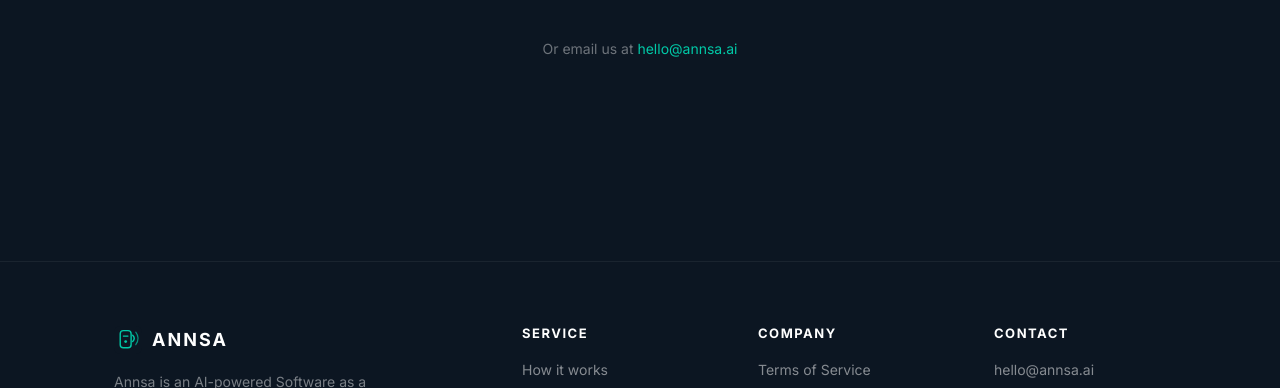
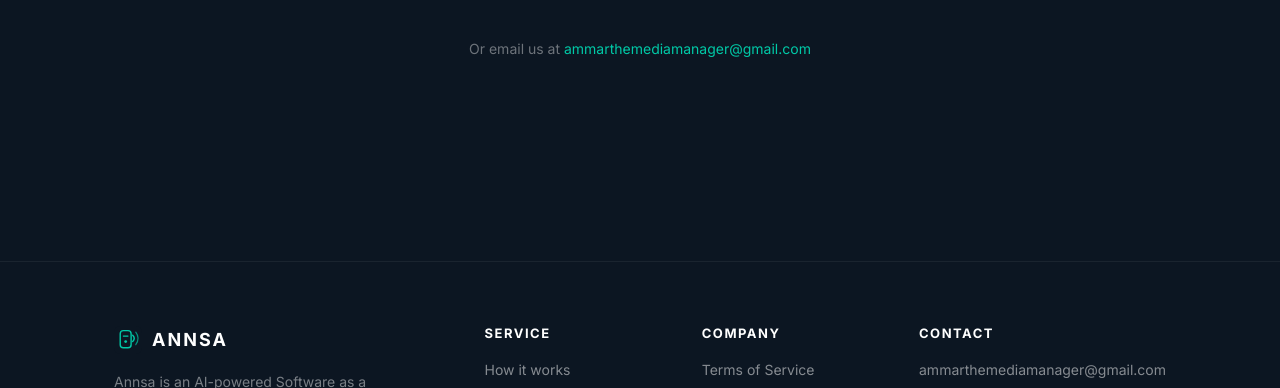
Before and after one commit to Annsa-Call/annsa-landing, a plain HTML site: page index.html in a window 1280 px wide. Shown: the part 5714-6102 px from the top of the page. Drawn offline with Linux system fonts and the light colour scheme.

Commit message:
Add files via upload

```diff
--- a/index.html
+++ b/index.html
@@ -54,7 +54,7 @@
           <a href="#how-it-works">How it works</a>
           <a href="#pricing">Pricing</a>
           <a href="#faq">FAQ</a>
-          <a href="mailto:hello@annsa.ai">Contact</a>
+          <a href="mailto:ammarthemediamanager@gmail.com">Contact</a>
         </nav>
       </div>
     </div>
@@ -79,7 +79,7 @@
       </p>
 
       <div class="btn-group">
-        <a href="mailto:hello@annsa.ai" class="btn btn--primary btn--lg">
+        <a href="mailto:ammarthemediamanager@gmail.com" class="btn btn--primary btn--lg">
           Book a free call
         </a>
         <a href="#how-it-works" class="btn btn--outline btn--lg">
@@ -322,7 +322,7 @@
         </ul>
 
         <div class="pricing-card__cta">
-          <a href="mailto:hello@annsa.ai" class="btn btn--primary btn--lg">
+          <a href="mailto:ammarthemediamanager@gmail.com" class="btn btn--primary btn--lg">
             Book a free discovery call
           </a>
           <p class="pricing-friction">
@@ -438,7 +438,7 @@
             </svg>
           </button>
           <div class="faq-item__answer">
-            <p>Send us an email at <a href="mailto:hello@annsa.ai">hello@annsa.ai</a> with your practice name and a good time for a 15-minute call. We'll walk you through how it works and get you set up within 48 hours of payment.</p>
+            <p>Send us an email at <a href="mailto:ammarthemediamanager@gmail.com">ammarthemediamanager@gmail.com</a> with your practice name and a good time for a 15-minute call. We'll walk you through how it works and get you set up within 48 hours of payment.</p>
           </div>
         </div>
       </div>
@@ -454,12 +454,12 @@
         <h2>Ready to capture every call?</h2>
         <p>Book a free 15-minute call. No commitment. We'll answer every question you have and get you set up within 48 hours.</p>
         <div class="btn-group" style="justify-content: center;">
-          <a href="mailto:hello@annsa.ai" class="btn btn--primary btn--lg">
+          <a href="mailto:ammarthemediamanager@gmail.com" class="btn btn--primary btn--lg">
             Book a free call
           </a>
         </div>
         <p style="margin-top: var(--space-lg); font-size: 0.875rem; color: rgba(255,255,255,0.4);">
-          Or email us at <a href="mailto:hello@annsa.ai" style="color: var(--teal);">hello@annsa.ai</a>
+          Or email us at <a href="mailto:ammarthemediamanager@gmail.com" style="color: var(--teal);">ammarthemediamanager@gmail.com</a>
         </p>
       </div>
     </div>
@@ -492,7 +492,7 @@
             <li><a href="#how-it-works">How it works</a></li>
             <li><a href="#pricing">Pricing</a></li>
             <li><a href="#faq">FAQ</a></li>
-            <li><a href="mailto:hello@annsa.ai">Book a call</a></li>
+            <li><a href="mailto:ammarthemediamanager@gmail.com">Book a call</a></li>
           </ul>
         </div>
 
@@ -508,8 +508,8 @@
         <div class="footer-col">
           <h4>Contact</h4>
           <ul>
-            <li><a href="mailto:hello@annsa.ai">hello@annsa.ai</a></li>
-            <li><a href="mailto:hello@annsa.ai">Book a free call</a></li>
+            <li><a href="mailto:ammarthemediamanager@gmail.com">ammarthemediamanager@gmail.com</a></li>
+            <li><a href="mailto:ammarthemediamanager@gmail.com">Book a free call</a></li>
           </ul>
         </div>
       </div>
```
Also changed, not shown: privacy.html (+5 -5 lines), refund.html (+6 -6 lines), terms.html (+3 -3 lines).
